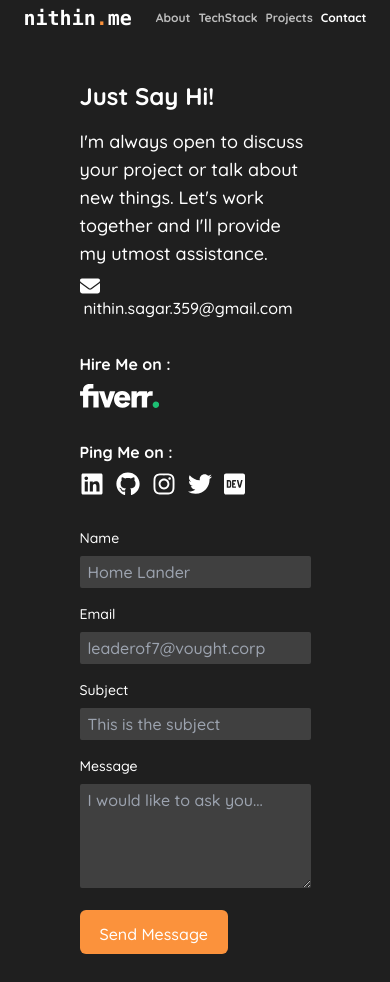
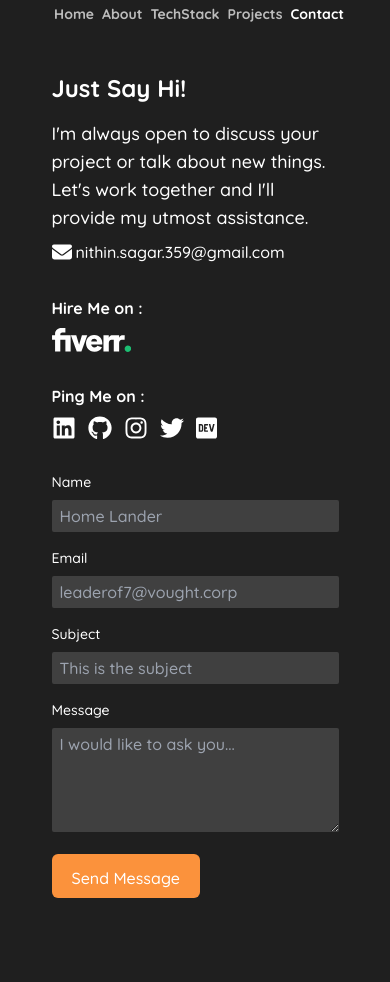
Before and after one commit to nithinK-142/nithin.me, a Next.js app: page /contact in a window 390 px wide. After the commit the page ends 926 px from the top, so only its background shows below. Built offline with nearby package versions, Linux system fonts and the light colour scheme.

Commit message:
update: nav responsive with other components.

```diff
--- a/app/(routes)/contact/page.tsx
+++ b/app/(routes)/contact/page.tsx
@@ -5,7 +5,7 @@ import Form from "../../components/Form";
 
 const ContactPage = () => {
   return (
-    <div className="flex flex-col justify-between px-10 mt-8 md:flex-row md:px-0">
+    <div className="flex flex-col justify-between px-3 mt-8 md:flex-row md:px-0">
       <div className="w-full p-4 md:w-1/2">
         <h2 className="mb-4 text-2xl font-bold">Just Say Hi!</h2>
 
--- a/app/(routes)/projects/page.tsx
+++ b/app/(routes)/projects/page.tsx
@@ -6,7 +6,7 @@ import { mainProjects, otherProjects } from "../../data/projects";
 const ProjectsPage = () => {
   return (
     <>
-      <div className="grid text-center xl:grid-cols-4 lg:grid-cols-3 md:grid-cols-2 sm:grid-cols-1 lg:gap-4 md:gap-3 sm:gap-2">
+      <div className="grid pt-16 text-center md:pt-0 xl:grid-cols-4 lg:grid-cols-3 md:grid-cols-2 sm:grid-cols-1 lg:gap-4 md:gap-3 sm:gap-2">
         {mainProjects.map((link, index) => (
           <Cards key={index} {...link} />
         ))}
--- a/app/(routes)/techstack/page.tsx
+++ b/app/(routes)/techstack/page.tsx
@@ -28,7 +28,7 @@ const TechStackPage: React.FC = () => {
   return (
     // <section className="mt-8">
     // <h3 className="mb-2 text-2xl font-semibold uppercase">Tech Stack</h3>
-    <section>
+    <section className="mt-16 md:mt-0">
       <div className="grid grid-cols-2 gap-x-8 gap-y-4">
         {techStackCard(frontend, 'Frontend')}
         {techStackCard(backend, 'Backend')}
--- a/app/components/Navbar.tsx
+++ b/app/components/Navbar.tsx
@@ -9,21 +9,30 @@ const Navbar = () => {
   const pathname = usePathname();
 
   return (
-    <nav className="flex items-center justify-between">
+    <nav className="flex items-center justify-center gap-2 md:gap-0 md:justify-between">
       <div>
         <Link href="/">
-          <h2 className="font-mono text-xl font-bold sm:text-2xl">
+          <h2 className="hidden font-mono text-2xl font-bold md:block">
             nithin<span className="text-orange-400">.</span>me
           </h2>
         </Link>
       </div>
       <div className="flex flex-wrap gap-2 sm:gap-4">
+        <p
+          className={`block md:hidden text-sm sm:text-base ${
+            pathname === "/" ? "opacity-100" : "opacity-70"
+          }`}
+        >
+          <Link href="/" className="font-bold" passHref>
+            Home
+          </Link>
+        </p>
         {navItems.map((item) => {
           const isActive = pathname === item.path;
           return (
             <p
               key={item.path}
-              className={`font-medium text-xs sm:text-base ${
+              className={`font-medium text-sm sm:text-base ${
                 isActive ? "opacity-100" : "opacity-70"
               }`}
             >
--- a/app/globals.css
+++ b/app/globals.css
@@ -3,10 +3,6 @@
 @tailwind base;
 @tailwind components;
 @tailwind utilities;
-
-h2 {
-  font-weight: 700 !important;
-}
 
 .flex-justify {
   @apply flex justify-center;
@@ -35,6 +31,7 @@ h2 {
 .about-abbr {
   @apply text-lg hover:text-blue-500
 }
+
 @keyframes spin {
   0% {
     transform: rotate(0deg);
```
